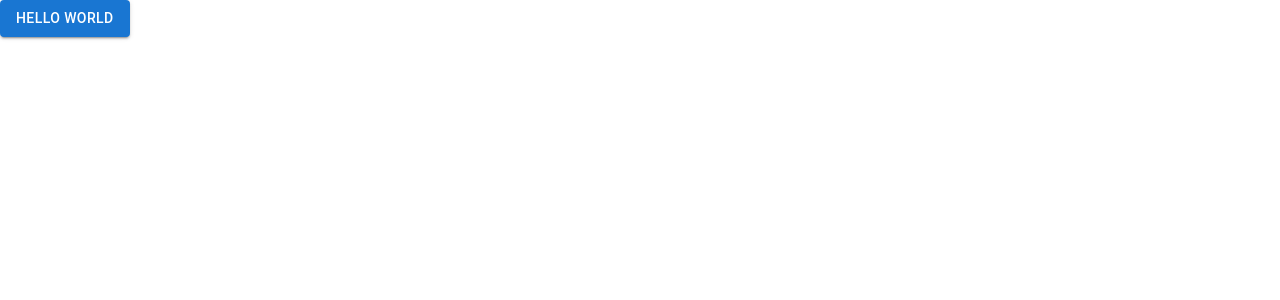
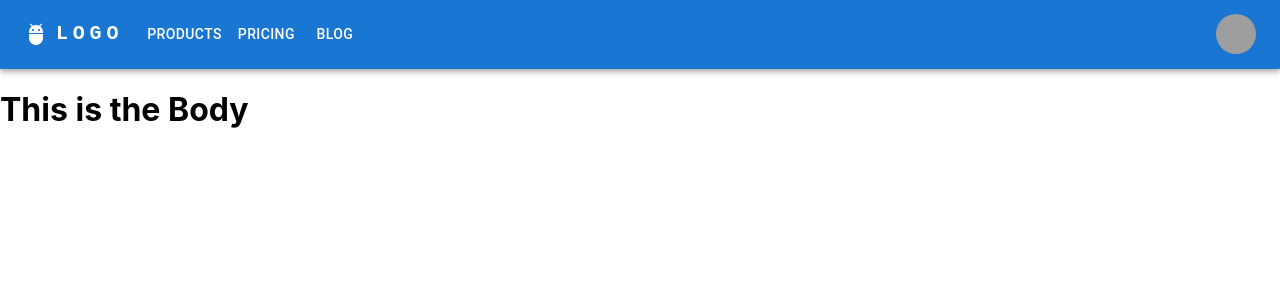
Before and after one commit to humesandrew/andyhumesportfolio, a React (Create React App) app: page / in a window 1280 px wide. Shown: the top 300 px of the page. Built offline with nearby package versions, Linux system fonts and the light colour scheme; grey boxes are pictures that could not be loaded.

Commit message:
addedtopbarfrommui

```diff
--- a/public/index.html
+++ b/public/index.html
@@ -3,12 +3,14 @@
   <head>
     <meta charset="utf-8" />
     <link rel="icon" href="%PUBLIC_URL%/favicon.ico" />
-    <meta name="viewport" content="width=device-width, initial-scale=1" />
+
     <meta name="theme-color" content="#000000" />
     <meta
       name="description"
       content="Web site created using create-react-app"
     />
+    <meta name="viewport" content="initial-scale=1, width=device-width" />
+
     <link rel="apple-touch-icon" href="%PUBLIC_URL%/logo192.png" />
     <!--
       manifest.json provides metadata used when your web app is installed on a
--- a/src/App.js
+++ b/src/App.js
@@ -1,8 +1,17 @@
 import * as React from 'react';
 import Button from '@mui/material/Button';
 
+import TopApp from './components/topapp/TopApp';
+
+
 function App() {
-  return <Button variant="contained">Hello World</Button>;
+  return(
+ <>
+
+    <TopApp />
+    <h1>This is the Body</h1>
+    </>
+  )
 }
 
 export default App;
--- /dev/null
+++ b/src/components/topapp/TopApp.js
@@ -0,0 +1,162 @@
+import * as React from 'react';
+import AppBar from '@mui/material/AppBar';
+import Box from '@mui/material/Box';
+import Toolbar from '@mui/material/Toolbar';
+import IconButton from '@mui/material/IconButton';
+import Typography from '@mui/material/Typography';
+import Menu from '@mui/material/Menu';
+import MenuIcon from '@mui/icons-material/Menu';
+import Container from '@mui/material/Container';
+import Avatar from '@mui/material/Avatar';
+import Button from '@mui/material/Button';
+import Tooltip from '@mui/material/Tooltip';
+import MenuItem from '@mui/material/MenuItem';
+import AdbIcon from '@mui/icons-material/Adb';
+
+const pages = ['Products', 'Pricing', 'Blog'];
+const settings = ['Profile', 'Account', 'Dashboard', 'Logout'];
+
+const TopApp = () => {
+  const [anchorElNav, setAnchorElNav] = React.useState(null);
+  const [anchorElUser, setAnchorElUser] = React.useState(null);
+
+  const handleOpenNavMenu = (event) => {
+    setAnchorElNav(event.currentTarget);
+  };
+  const handleOpenUserMenu = (event) => {
+    setAnchorElUser(event.currentTarget);
+  };
+
+  const handleCloseNavMenu = () => {
+    setAnchorElNav(null);
+  };
+
+  const handleCloseUserMenu = () => {
+    setAnchorElUser(null);
+  };
+
+  return (
+    <AppBar position="static">
+      <Container maxWidth="xl">
+        <Toolbar disableGutters>
+          <AdbIcon sx={{ display: { xs: 'none', md: 'flex' }, mr: 1 }} />
+          <Typography
+            variant="h6"
+            noWrap
+            component="a"
+            href="/"
+            sx={{
+              mr: 2,
+              display: { xs: 'none', md: 'flex' },
+              fontFamily: 'monospace',
+              fontWeight: 700,
+              letterSpacing: '.3rem',
+              color: 'inherit',
+              textDecoration: 'none',
+            }}
+          >
+            LOGO
+          </Typography>
+
+          <Box sx={{ flexGrow: 1, display: { xs: 'flex', md: 'none' } }}>
+            <IconButton
+              size="large"
+              aria-label="account of current user"
+              aria-controls="menu-appbar"
+              aria-haspopup="true"
+              onClick={handleOpenNavMenu}
+              color="inherit"
+            >
+              <MenuIcon />
+            </IconButton>
+            <Menu
+              id="menu-appbar"
+              anchorEl={anchorElNav}
+              anchorOrigin={{
+                vertical: 'bottom',
+                horizontal: 'left',
+              }}
+              keepMounted
+              transformOrigin={{
+                vertical: 'top',
+                horizontal: 'left',
+              }}
+              open={Boolean(anchorElNav)}
+              onClose={handleCloseNavMenu}
+              sx={{
+                display: { xs: 'block', md: 'none' },
+              }}
+            >
+              {pages.map((page) => (
+                <MenuItem key={page} onClick={handleCloseNavMenu}>
+                  <Typography textAlign="center">{page}</Typography>
+                </MenuItem>
+              ))}
+            </Menu>
+          </Box>
+          <AdbIcon sx={{ display: { xs: 'flex', md: 'none' }, mr: 1 }} />
+          <Typography
+            variant="h5"
+            noWrap
+            component="a"
+            href=""
+            sx={{
+              mr: 2,
+              display: { xs: 'flex', md: 'none' },
+              flexGrow: 1,
+              fontFamily: 'monospace',
+              fontWeight: 700,
+              letterSpacing: '.3rem',
+              color: 'inherit',
+              textDecoration: 'none',
+            }}
+          >
+            LOGO
+          </Typography>
+          <Box sx={{ flexGrow: 1, display: { xs: 'none', md: 'flex' } }}>
+            {pages.map((page) => (
+              <Button
+                key={page}
+                onClick={handleCloseNavMenu}
+                sx={{ my: 2, color: 'white', display: 'block' }}
+              >
+                {page}
+              </Button>
+            ))}
+          </Box>
+
+          <Box sx={{ flexGrow: 0 }}>
+            <Tooltip title="Open settings">
+              <IconButton onClick={handleOpenUserMenu} sx={{ p: 0 }}>
+                <Avatar alt="Remy Sharp" src="/static/images/avatar/2.jpg" />
+              </IconButton>
+            </Tooltip>
+            <Menu
+              sx={{ mt: '45px' }}
+              id="menu-appbar"
+              anchorEl={anchorElUser}
+              anchorOrigin={{
+                vertical: 'top',
+                horizontal: 'right',
+              }}
+              keepMounted
+              transformOrigin={{
+                vertical: 'top',
+                horizontal: 'right',
+              }}
+              open={Boolean(anchorElUser)}
+              onClose={handleCloseUserMenu}
+            >
+              {settings.map((setting) => (
+                <MenuItem key={setting} onClick={handleCloseUserMenu}>
+                  <Typography textAlign="center">{setting}</Typography>
+                </MenuItem>
+              ))}
+            </Menu>
+          </Box>
+        </Toolbar>
+      </Container>
+    </AppBar>
+  );
+};
+export default TopApp;
```
Also changed, not shown: src/components/topapp/topapp.css (added).
